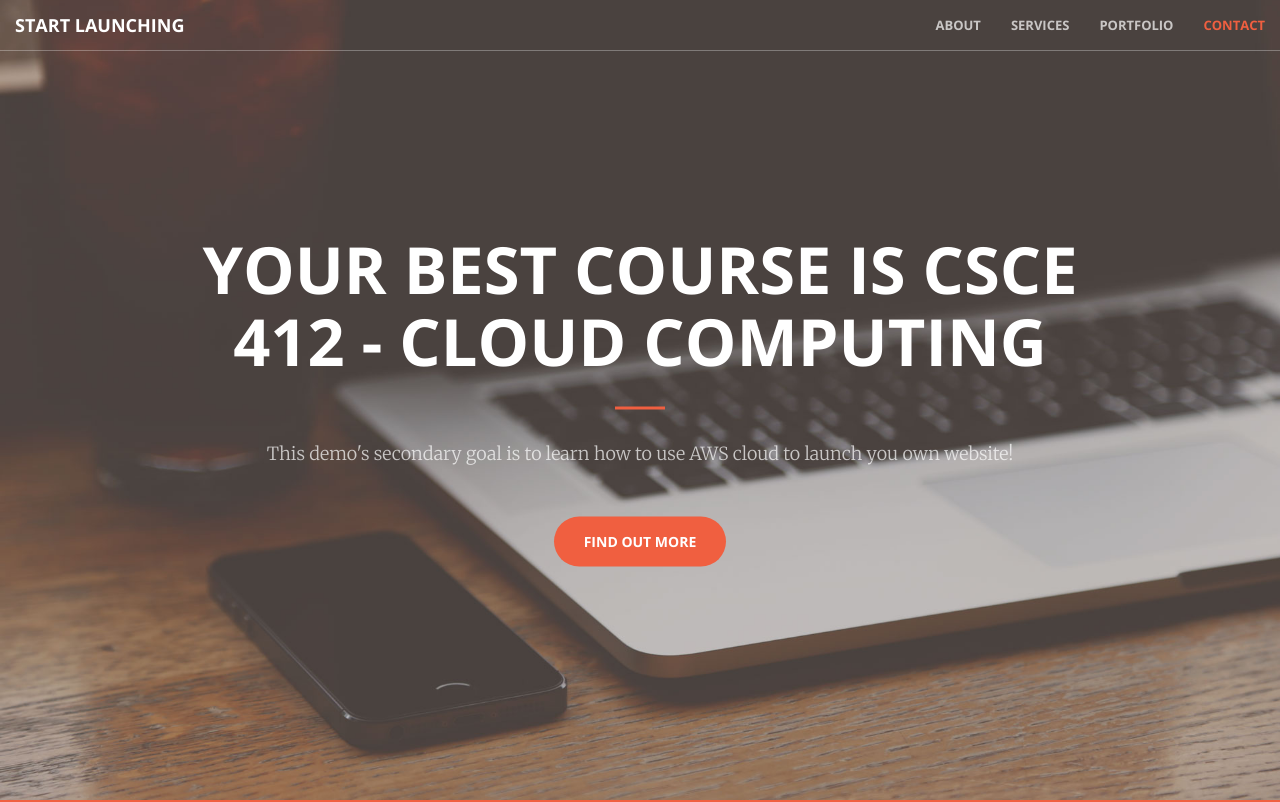
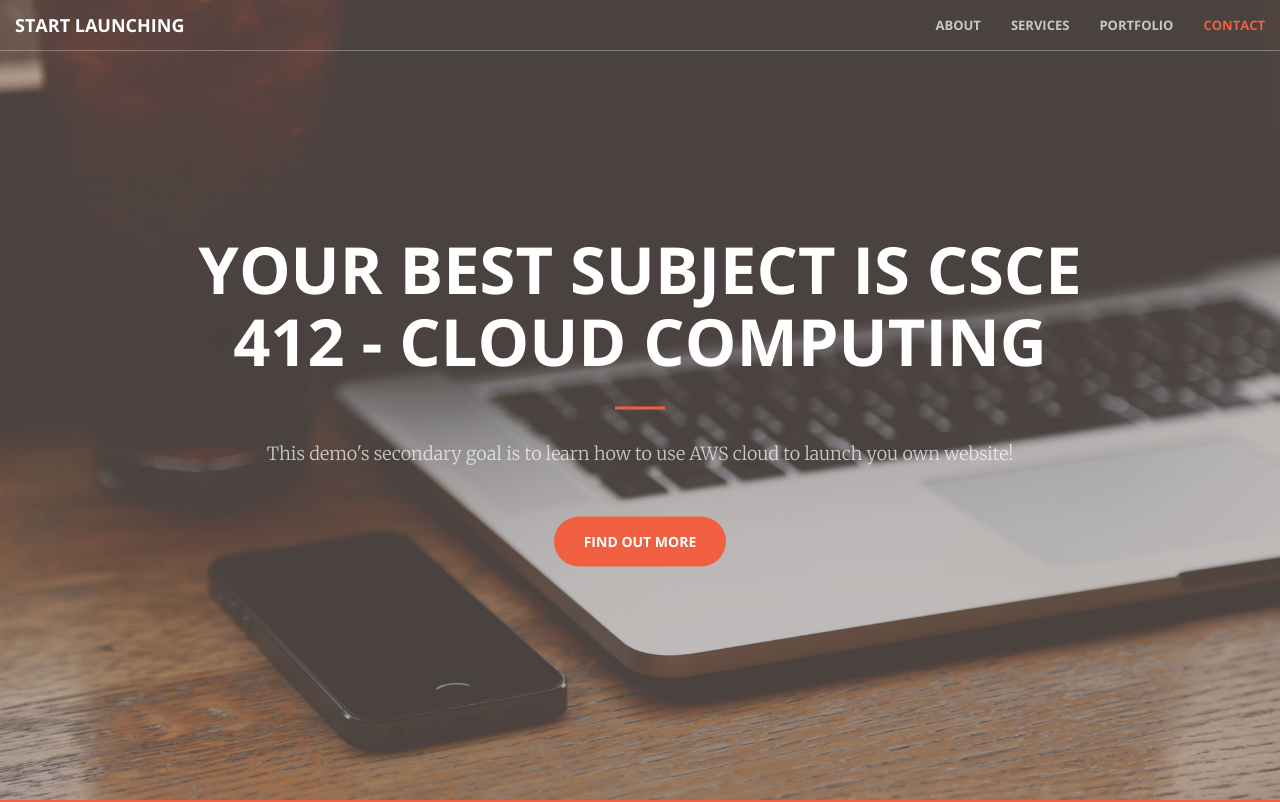
Before and after one commit to ashritav2004/CSCE412ProjectThree, a plain HTML site: page index.html in a window 1280 px wide. Shown: the top 802 px of the page. Drawn offline with nearby package versions, Linux system fonts and the light colour scheme.

Commit message:
ThirdTest

```diff
--- a/index.html
+++ b/index.html
@@ -74,7 +74,7 @@
     <header>
         <div class="header-content">
             <div class="header-content-inner">
-                <h1>Your Best Course is CSCE 412 - Cloud Computing</h1>
+                <h1>Your Best Subject is CSCE 412 - Cloud Computing</h1>
                 <hr>
                 <p>This demo's secondary goal is to learn how to use AWS cloud to launch you own website!</p>
                 <a href="#about" class="btn btn-primary btn-xl page-scroll">Find Out More</a>
```
